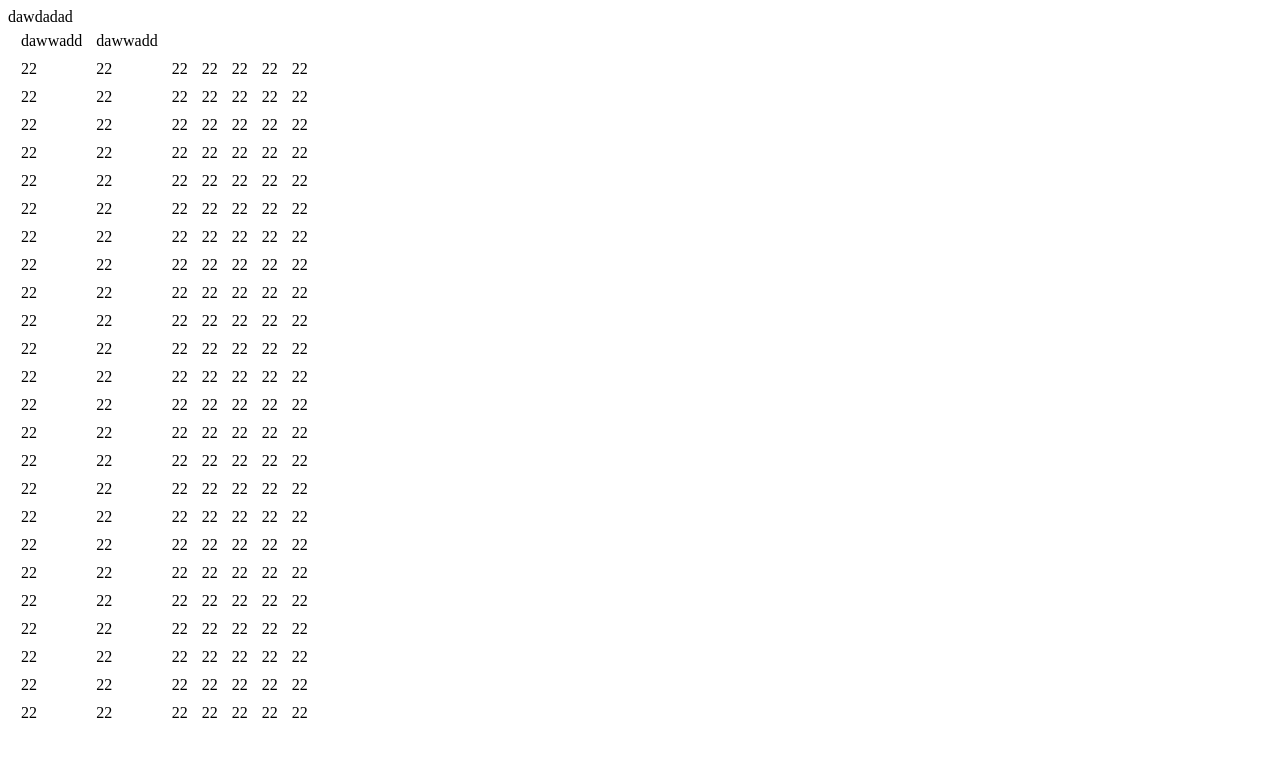
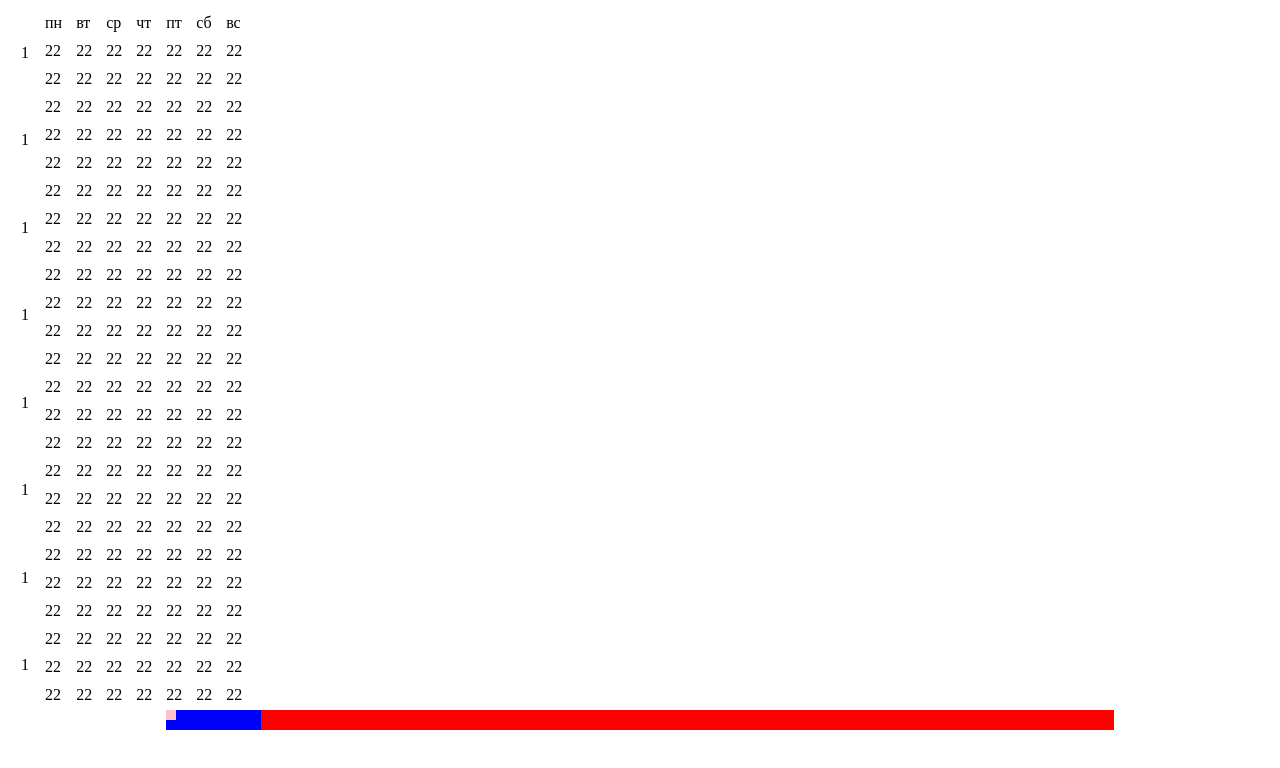
Before and after one commit to eduardBi/fdrfr, a plain HTML site: page index.html in a window 1280 px wide. Drawn offline with Linux system fonts and the light colour scheme.

Commit message:
colorized function with valueRange

```diff
--- a/index.html
+++ b/index.html
@@ -9,20 +9,50 @@
 
 </head>
 <body>
+    <div class="tableSome" >
+        <table >
+            <tbody >
+                <tr><td>1</td></tr>
+                <tr><td>1</td></tr>
+                <tr><td>1</td></tr>
+                <tr><td>1</td></tr>
+                <tr><td>1</td></tr>
+                <tr><td>1</td></tr>
+                <tr><td>1</td></tr>
+                <tr><td>1</td></tr>
+            </tbody>
+        </table>
     <table id="table">
         <thead>
+          <!--статическ-->
           <tr>
-            <td>dawwadd</td>
-
-            <td>dawwadd</td>
+            <td>пн</td>
+            <td>вт</td>
+            <td>ср</td>
+            <td>чт</td>
+            <td>пт</td>
+            <td>сб</td>
+            <td>вс</td>
           </tr>
-          <tr>dawd</tr>
-          <tr>adad</tr>
         </thead>
         <tbody id="tbody">
 
         </tbody>
     </table>
+  </div>
+
+
+    <div class="slider" data-value="50" data-max="70" data-step="5"  data-min='20' id="slider">
+        <div class="round" id="round">
+            <div class="sllider-value"></div>
+        </div>
+    </div>
+
+    <script src="script.js"></script>
+
+</body>
+</html>
+
     <script src="./table.js"></script>
 </body>
 </html>
--- a/main.css
+++ b/main.css
@@ -25,3 +25,28 @@ td{
   text-indent: 10px;
   line-height: 1.5em;
 }
+
+
+.slider{
+  width: 75%;
+  height: 20px;
+  margin: 0 auto;
+  background: red;
+}
+.round{
+  background: blue;
+  width: 10%;
+  height: 100%;
+  pointer-events: none;
+  position: relative;
+}
+.sllider-value{
+  position: absolute;
+  width: 10px;
+  height: 10px;
+  background: pink;
+}
+
+.tableSome{
+  display: flex;
+}
--- a/table.js
+++ b/table.js
@@ -54,8 +54,14 @@ function setMouseClick(boolValue){
 
 }
 
- document.querySelector('table').addEventListener('mouseup',()=>{setMouseClick(false)})
- document.querySelector('table').addEventListener('mousedown',()=>{setMouseClick(true)})
+ document.querySelector('html').addEventListener('mouseup',()=>{setMouseClick(false)})
+ document.querySelector('html').addEventListener('mousedown',()=>{setMouseClick(true)})
+
+
+ function createColor(value){
+
+    return `hsl(${440-15*value},70%, 50%)`;
+    }
 
 function chnageColorOnMouseOver(e){
     //получаю дата-аттрибуты при клике на элемент
@@ -63,8 +69,10 @@ function chnageColorOnMouseOver(e){
     let secondAttribute=e.target.attributes[1].nodeValue;
     //закрашиваю значения если мышь зажата
     if(isMouseClicked===true){
-        SplitedData[firstAttribute][secondAttribute]=5;
-        e.target.innerText=5
+        SplitedData[firstAttribute][secondAttribute]=slider.value;
+        e.target.innerText=slider.value
+        e.target.style.background=createColor(slider.value)
+
     }
 }
 
@@ -72,6 +80,29 @@ function chnageColorOnClick(e){
     //получаю дата-аттрибуты при наведении  на элемент
     let firstAttribute=e.target.attributes[0].nodeValue;
     let secondAttribute=e.target.attributes[1].nodeValue;
-    SplitedData[firstAttribute][secondAttribute]=5;
-    e.target.innerText=5
+    SplitedData[firstAttribute][secondAttribute]=slider.value;
+    e.target.style.background=createColor(slider.value)
 }
+
+
+let slider=document.querySelector('#slider');
+let round=document.querySelector('#round');
+let sliderWidth=slider.getBoundingClientRect().width;
+let roundWidth=round.getBoundingClientRect().width
+
+
+slider.addEventListener('mousemove',(e)=>{
+    e.stopPropagation();
+    let maxValue=slider.getAttribute("data-max")*1
+    let minValue=slider.getAttribute("data-min")*1
+    let step=slider.getAttribute("data-step")*1
+    let range=maxValue-minValue;
+    let persantegeOfsliderFill=e.offsetX/sliderWidth
+
+    if(isMouseClicked){
+        slider.value=Math.floor(minValue+persantegeOfsliderFill*range)
+        round.style.transform="translate("+(e.offsetX-roundWidth/2)+"px,0)"
+
+    }
+
+})
```
Also changed, not shown: 1 other file.
